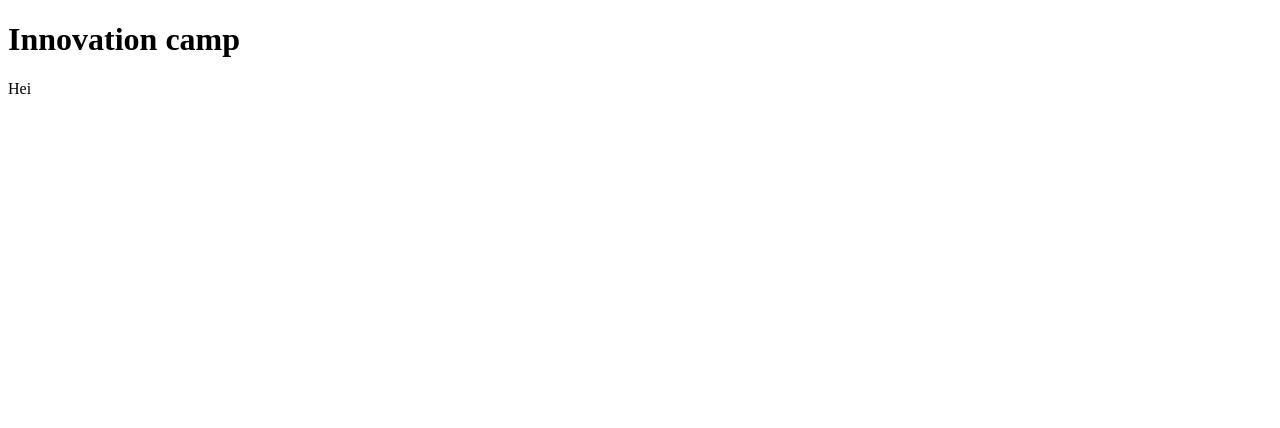
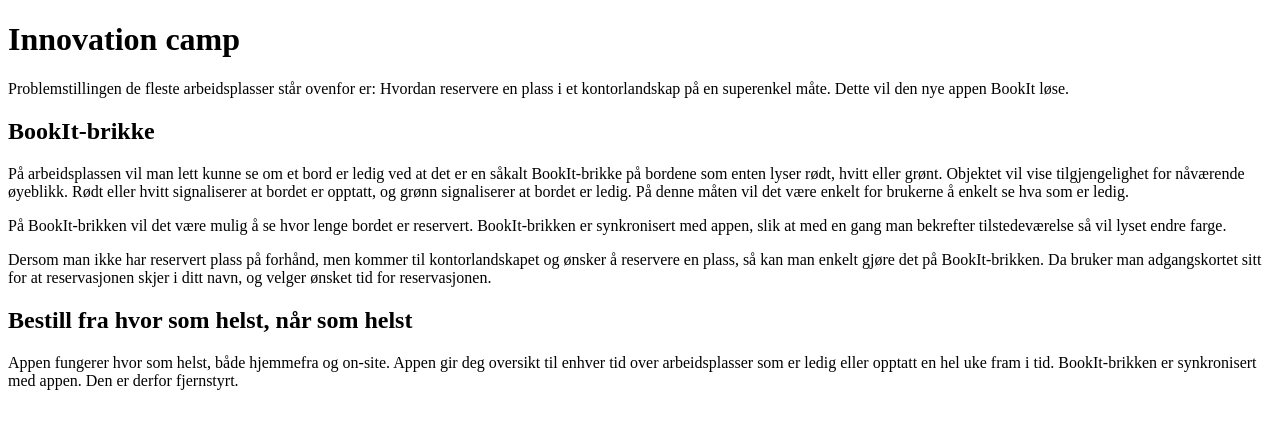
Before and after one commit to OsloMet-web/1stOblig-oblig-1-group-55, a plain HTML site: page index.html in a window 1280 px wide. Drawn offline with Linux system fonts and the light colour scheme.

Commit message:
Created all main paragraphs with proper headings

```diff
--- a/index.html
+++ b/index.html
@@ -8,7 +8,41 @@
 <body>
     <h1>Innovation camp</h1>
     <p>
-        Hei
+        Problemstillingen de fleste arbeidsplasser står ovenfor er:
+        Hvordan reservere en plass i et kontorlandskap på en superenkel
+        måte. Dette vil den nye appen BookIt løse.
+    </p>
+    <h2>
+        BookIt-brikke
+    </h2>
+
+    <p>
+        På arbeidsplassen vil man lett kunne se om et bord er ledig ved
+        at det er en såkalt BookIt-brikke på bordene som enten lyser rødt,
+        hvitt eller grønt. Objektet vil vise tilgjengelighet for nåværende
+        øyeblikk. Rødt eller hvitt signaliserer at bordet er opptatt, og grønn
+        signaliserer at bordet er ledig. På denne måten vil det være enkelt for
+        brukerne å enkelt se hva som er ledig.
+    </p>
+    <p>
+        På BookIt-brikken vil det være mulig å se hvor lenge bordet er reservert.
+        BookIt-brikken er synkronisert med appen, slik at med en gang man bekrefter
+        tilstedeværelse så vil lyset endre farge.
+    </p>
+    <p>
+        Dersom man ikke har reservert plass på forhånd, men kommer til kontorlandskapet
+        og ønsker å reservere en plass, så kan man enkelt gjøre det på BookIt-brikken.
+        Da bruker man adgangskortet sitt for at reservasjonen skjer i ditt navn, og velger
+        ønsket tid for reservasjonen.
+    </p>
+    <h2>
+        Bestill fra hvor som helst, når som helst
+    </h2>
+    <p>
+        Appen fungerer hvor som helst, både hjemmefra og on-site.
+        Appen gir deg oversikt til enhver tid over arbeidsplasser
+        som er ledig eller opptatt en hel uke fram i tid. BookIt-brikken
+        er synkronisert med appen. Den er derfor fjernstyrt.
     </p>
 </body>
 </html>
```
